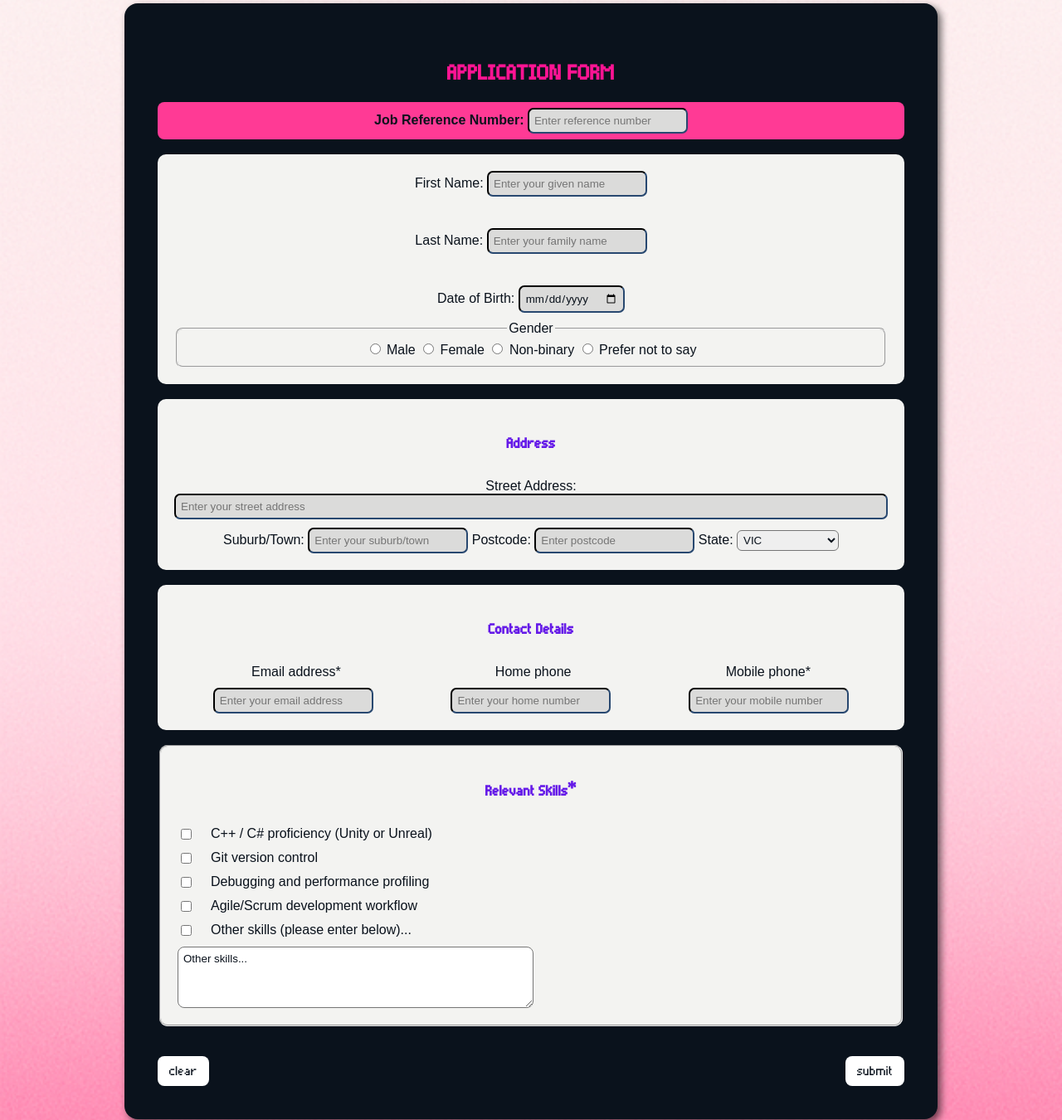
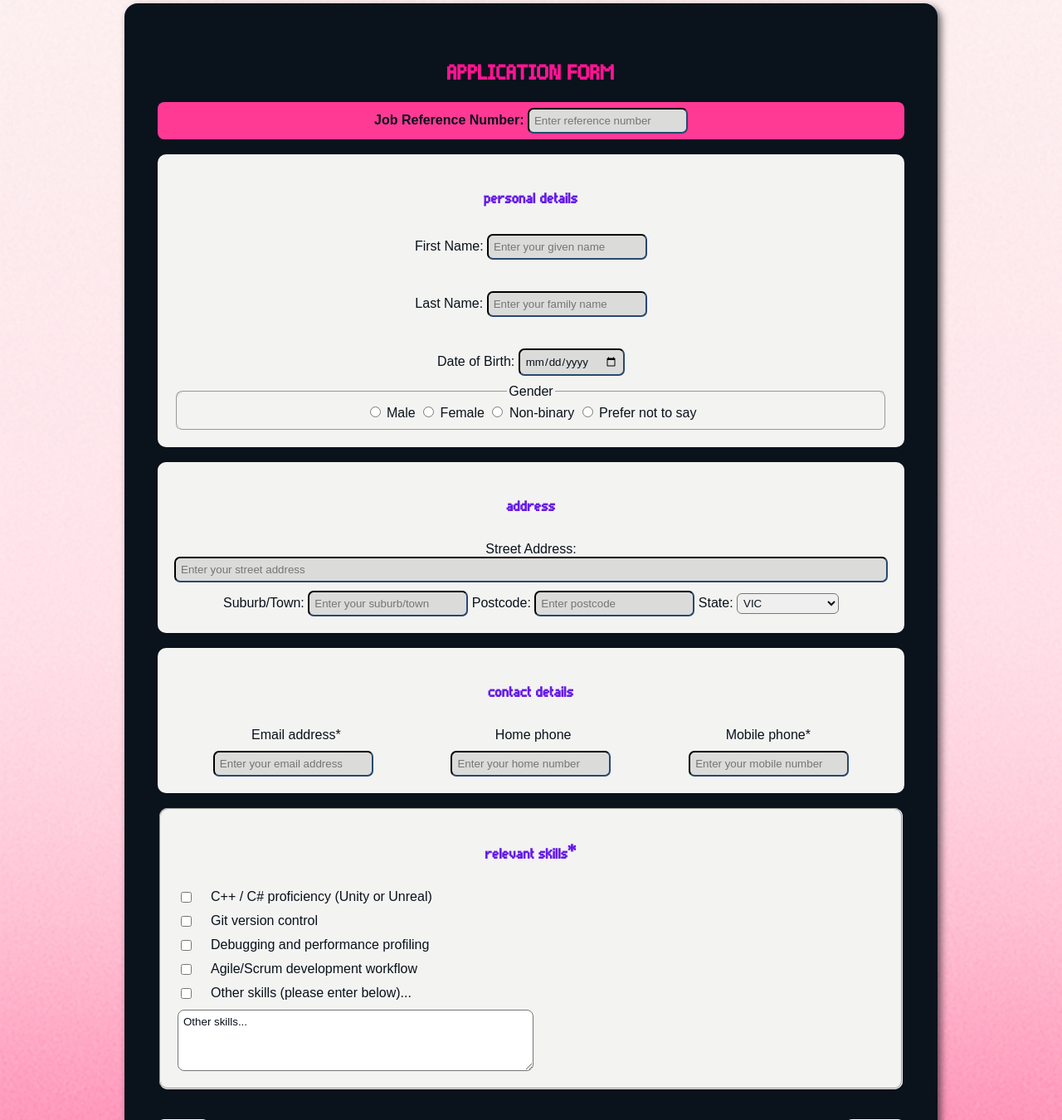
Before and after one commit to 105964253/Phantom-Pixelpart02, a PHP site: page /apply.php in a window 1280 px wide. Shown: the part 709-2059 px from the top of the page at 83% size. Run offline with PHP 8.4, Linux system fonts and the light colour scheme.

Commit message:
updated form section headings for apply.php page

```diff
--- a/apply.php
+++ b/apply.php
@@ -75,7 +75,7 @@
                 <br>
 
                 <div id="personal">
-
+                    <h3 class="formtitles">personal details</h3>
                     <div id="firstname">
                         <label for="firstN">First Name:  </label> <!-- firstN used as id to style the input field seperately to the div -->
                         <input type="text" id="firstN" name="firstname" placeholder="Enter your given name" maxlength="20" pattern="^[A-Za-z]+(?:[ '\-][A-Za-z]+)*$" required>
@@ -117,7 +117,7 @@
                 <br>
 
                 <div id="address">
-                    <h3 class="formtitles">Address</h3> <!-- formtitles class used for styling each title of each section -->
+                    <h3 class="formtitles">address</h3> <!-- formtitles class used for styling each title of each section -->
 
                     <div id="street">
                         <label for="staddress">Street Address:</label>
@@ -147,7 +147,7 @@
                 <br>
 
                 <div id="contacts">
-                    <h3 class="formtitles">Contact Details</h3>
+                    <h3 class="formtitles">contact details</h3>
 
                     <div id="contactlabel"> <!-- top flexbox row div for contact -->
                         <label for="email">Email address*</label>
@@ -165,7 +165,7 @@
                 <br>
 
                 <fieldset id="SkillList">
-                    <h3 class="formtitles">Relevant Skills*</h3>
+                    <h3 class="formtitles">relevant skills*</h3>
 
 
                     <div class="skills">
```
